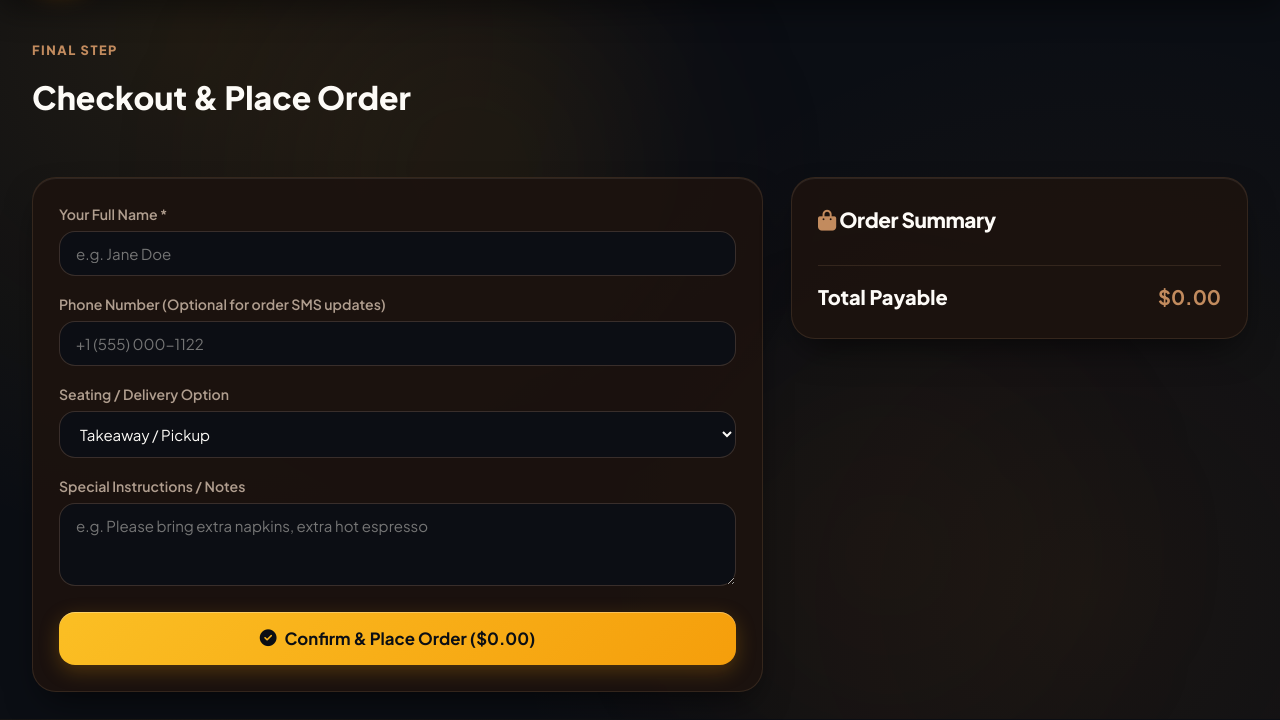
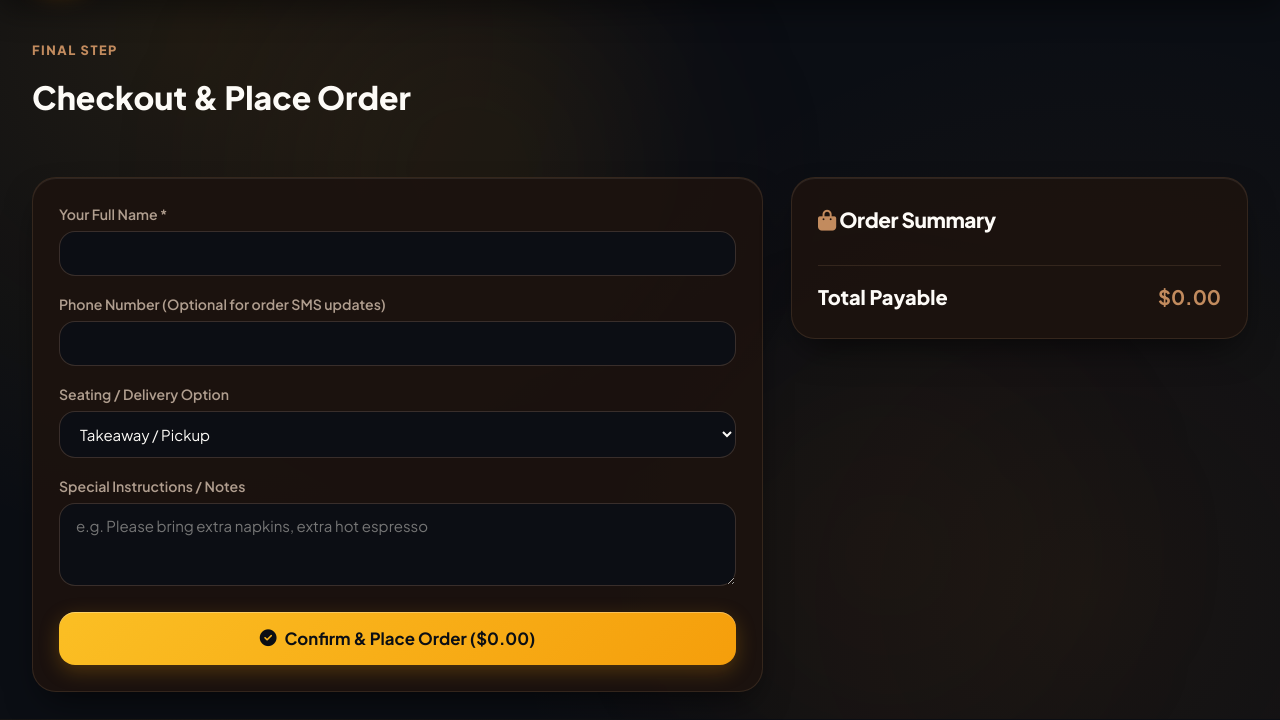
Before and after one commit to cheatpheaktra160-a11y/Cafe_Menu, a Flask app: template templates/public_checkout.html in a window 1280 px wide. Shown: the part 81-801 px from the top of the page. Run offline with Flask 2, Linux system fonts and the light colour scheme; the template is opened without the code that fills it, so the values that code supplies are empty; data comes from the database, SQL or seed files in the repository.

Commit message:
Updated website content

```diff
--- a/templates/public_checkout.html
+++ b/templates/public_checkout.html
@@ -14,18 +14,18 @@
         <input type="hidden" name="csrf_token" value="{{ csrf_token() }}" />
 
         <label>Your Full Name *
-          <input type="text" name="customer_name" placeholder="e.g. Jane Doe" required />
+          <input type="text" name="customer_name" placeholder="" required />
         </label>
 
         <label>Phone Number (Optional for order SMS updates)
-          <input type="tel" name="phone" placeholder="+1 (555) 000-1122" />
+          <input type="tel" name="phone" placeholder="" />
         </label>
 
         <label>Seating / Delivery Option
           <select name="table_id">
             <option value="">Takeaway / Pickup</option>
             {% for table in tables %}
-            <option value="{{ table.id }}" {% if table.id == session_table_id %}selected{% endif %}>
+            <option value="{{ table.id }}" {% if table.id==session_table_id %}selected{% endif %}>
               Dine-in (Table {{ table.table_number }})
             </option>
             {% endfor %}
@@ -43,7 +43,8 @@
     </div>
 
     <aside class="card" style="display:grid; gap:16px;">
-      <h3 style="margin:0; font-size:1.3rem;"><i class="fas fa-shopping-bag" style="color:var(--primary);"></i> Order Summary</h3>
+      <h3 style="margin:0; font-size:1.3rem;"><i class="fas fa-shopping-bag" style="color:var(--primary);"></i> Order
+        Summary</h3>
 
       <div style="display:grid; gap:12px; border-bottom:1px solid var(--border); padding-bottom:14px;">
         {% for item in cart_items %}
```
